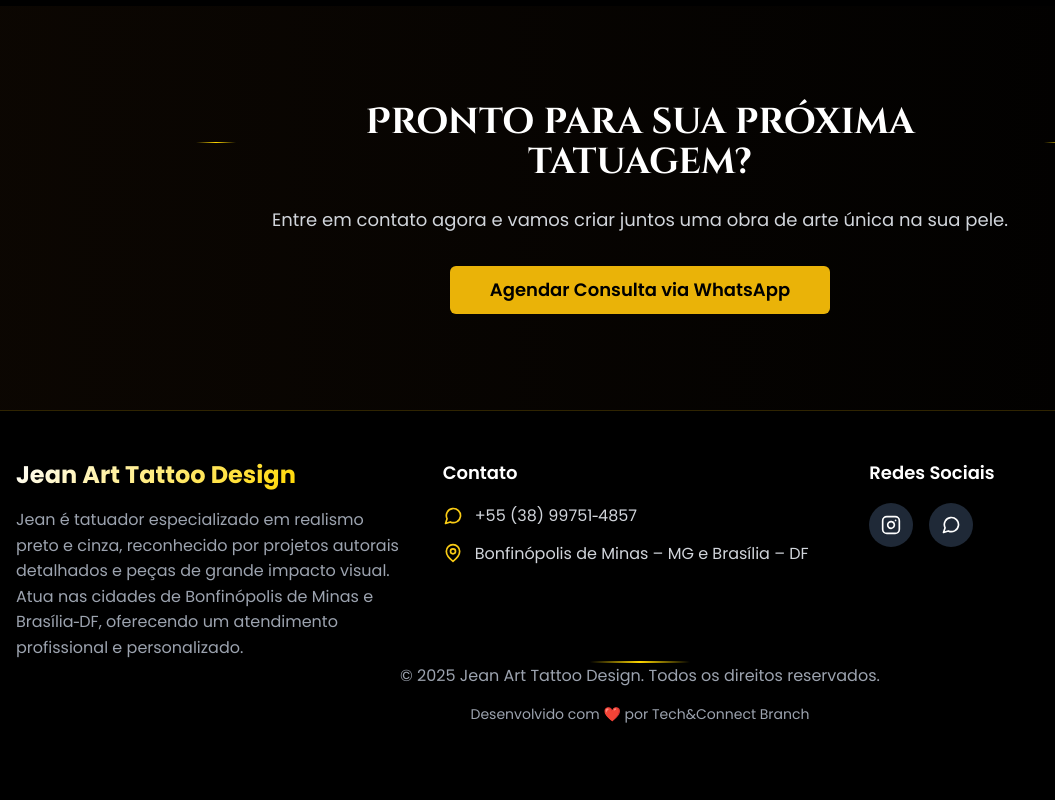
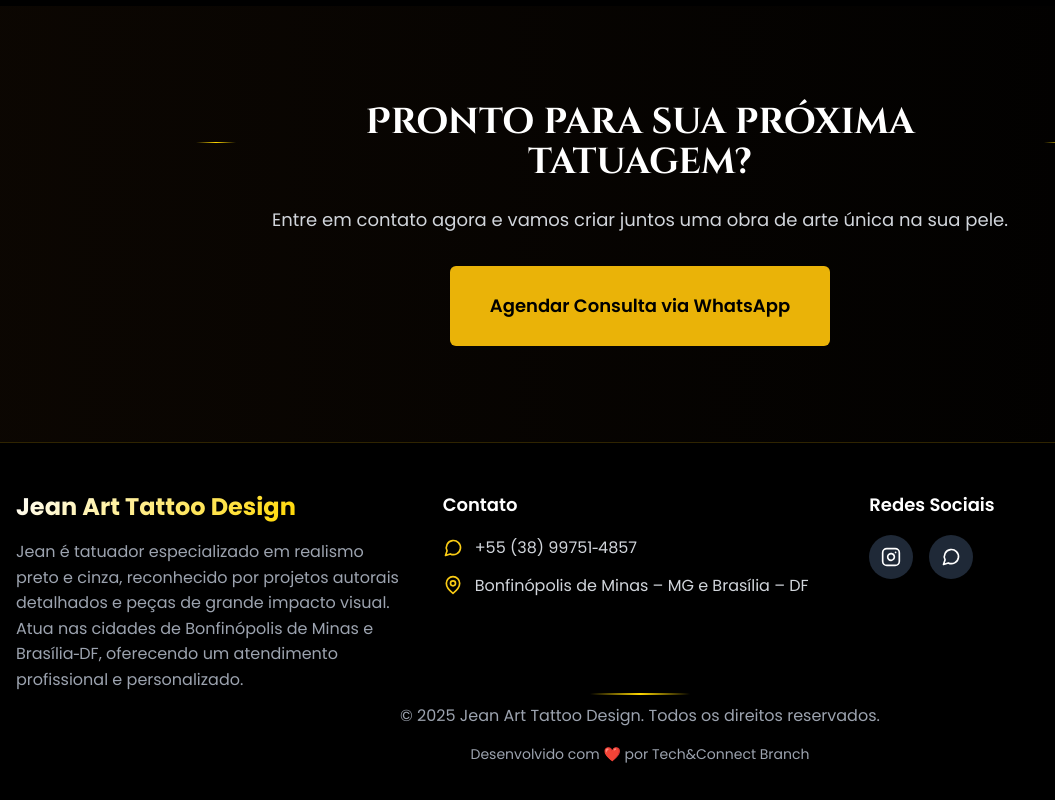
Before and after one commit to gabriel-rocha-pimentel/JeanArt-Tattoo, a React (Vite) app: page / in a window 1280 px wide. Shown: the part 2274-3074 px from the top of the page, without its empty margins (0-1055 px from the left). Built offline with nearby package versions, Linux system fonts and the light colour scheme.

Commit message:
update button, footer

```diff
--- a/src/components/layout/Footer.jsx
+++ b/src/components/layout/Footer.jsx
@@ -53,7 +53,7 @@ const Footer = () => {
             className="text-center md:text-left"
           >
             <span className="text-lg font-semibold text-white mb-4 block">Redes Sociais</span>
-            <div className="flex justify-center md:justify-start space-x-4">
+            <div className="flex justify-center mb-2 md:justify-start space-x-4">
               <a
                 href="https://www.instagram.com/jean_arttattoodesign/"
                 target="_blank"
@@ -78,7 +78,7 @@ const Footer = () => {
 
         <div className="section-divider my-8"></div>
 
-        <div className="text-center text-gray-400">
+        <div className="text-center text-gray-400 mt-2">
           <p>&copy; {currentYear} Jean Art Tattoo Design. Todos os direitos reservados.</p>
           <p className="mt-4 mb-4 text-sm">
             Desenvolvido com ❤️ por <a href='https://techconnect.app.br' target='_blank'>Tech&Connect Branch</a>
--- a/src/pages/Home.jsx
+++ b/src/pages/Home.jsx
@@ -241,7 +241,7 @@ const Home = () => {
             <Button
               asChild
               size="lg"
-              className="bg-yellow-500 hover:bg-yellow-600 text-black px-10 py-6 text-lg font-semibold"
+              className="bg-yellow-500 hover:bg-yellow-600 text-black px-10 py-10 text-lg font-semibold"
             >
               <a href={whatsappUrl} target="_blank" rel="noopener noreferrer" aria-label="Agendar consulta via WhatsApp">
                 Agendar Consulta via WhatsApp
```
